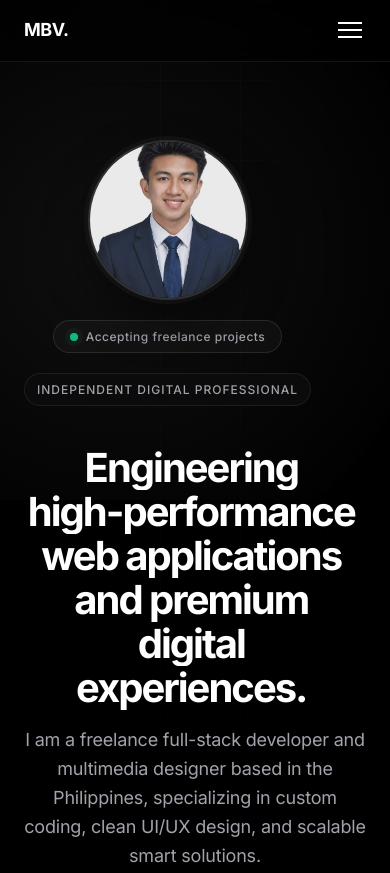
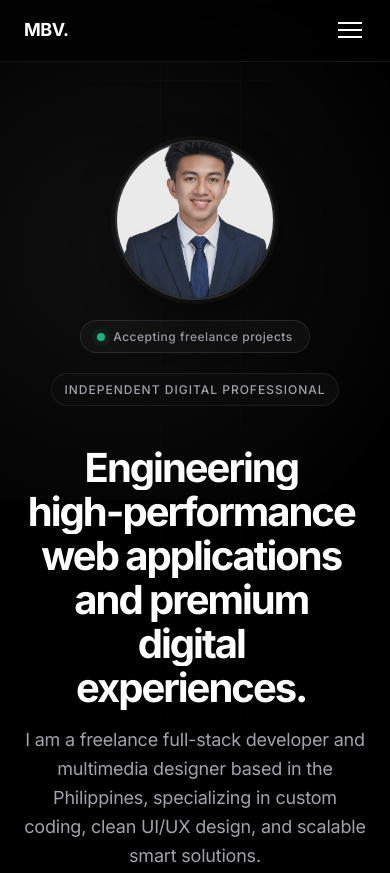
Before and after one commit to markbrian-hue/Portfolio, a plain HTML site: page index.html in a window 390 px wide. Shown: the top 873 px of the page. Drawn offline with nearby package versions, Linux system fonts and the light colour scheme.

Commit message:
Update styles.css

```diff
--- a/styles.css
+++ b/styles.css
@@ -146,7 +146,7 @@ body {
 .btn-nav:hover { background: #d4d4d4; }
 
 /* ==========================================
-   HERO SECTION (Elite Two-Column Layout - FIXED)
+   HERO SECTION (Elite Two-Column Layout)
 ========================================== */
 .hero {
     padding: 180px 0 100px;
@@ -160,7 +160,7 @@ body {
 .hero-flex {
     display: flex;
     flex-direction: row;
-    align-items: flex-start; /* Forces alignment to the absolute top edge */
+    align-items: flex-start; /* Forces alignment to the absolute top edge on desktop */
     justify-content: space-between;
     gap: 60px;
     width: 100%;
@@ -178,7 +178,7 @@ body {
 .hero-left {
     display: flex;
     flex-direction: column;
-    align-items: center; /* Centers badges perfectly underneath the avatar */
+    align-items: center;
     gap: 20px;
     flex-shrink: 0;
 }
@@ -221,10 +221,9 @@ body {
     display: flex;
     flex-direction: column;
     align-items: flex-start;
-    margin-top: 12px; /* Micro-adjustment to perfectly align cap-height of H1 with top of avatar */
+    margin-top: 12px;
 }
 
-/* Strip residual centering */
 .hero-text p, .hero-text .social-links, .hero-text .hero-btns {
     margin-left: 0;
     margin-right: 0;
@@ -240,7 +239,7 @@ body {
     letter-spacing: -0.2px;
 }
 
-/* SOCIAL ICONS (Left Aligned) */
+/* SOCIAL ICONS */
 .social-links { display: flex; gap: 16px; justify-content: flex-start; margin-bottom: 32px; width: 100%; }
 .social-icon {
     width: 44px; height: 44px; border-radius: var(--radius-btn); display: grid; place-items: center;
@@ -252,7 +251,7 @@ body {
     transform: translateY(-2px);
 }
 
-/* BUTTONS (Left Aligned) */
+/* BUTTONS */
 .hero-btns { display: flex; gap: 16px; justify-content: flex-start; flex-wrap: wrap; width: 100%; }
 
 .btn-primary {
@@ -336,8 +335,6 @@ body {
    CONTACT SECTION & FORMS
 ========================================== */
 .contact-section { position: relative; padding: 120px 0; background: var(--bg-1); border-top: 1px solid var(--border); overflow: hidden; }
-
-/* Subtle accent glow behind the contact area */
 .contact-section::before {
     content: ''; position: absolute; top: 50%; left: 50%; transform: translate(-50%, -50%);
     width: 600px; height: 600px; background: radial-gradient(circle, var(--accent-glow) 0%, transparent 70%);
@@ -350,7 +347,6 @@ body {
 .contact-info-card h2 { color: var(--primary); font-size: var(--text-2xl); margin-bottom: 12px; letter-spacing: -1px; }
 .contact-info-card p { font-size: var(--text-sm); margin-bottom: 48px; color: var(--text-body); }
 
-/* Ultra-tight flex columns */
 .contact-item {
     display: flex;
     gap: 16px;
@@ -363,6 +359,7 @@ body {
     gap: 2px;
     margin-top: 2px;
 }
+
 .contact-icon {
     font-size: 1.25rem;
     color: var(--text-muted);
@@ -391,7 +388,9 @@ body {
     text-decoration: none;
     transition: color var(--transition);
 }
-.value a:hover { color: var(--accent-core); }
+.value a:hover {
+    color: var(--accent-core);
+}
 
 .contact-socials { display: flex; gap: 16px; margin-top: 48px; border-top: 1px solid rgba(255,255,255,0.05); padding-top: 32px; }
 
@@ -467,31 +466,46 @@ footer p { font-size: var(--text-sm); color: var(--text-body); }
 .fade-in-up { opacity: 0; transform: translateY(20px); }
 
 /* ==========================================
-   RESPONSIVE LAYOUTS (Perfect Collapsing)
+   RESPONSIVE LAYOUTS (Perfect Collapsing - FIXED)
 ========================================== */
 @media (max-width: 1024px) {
     .hero {
         padding-top: 140px;
         min-height: auto;
-        display: block;
+        display: flex;
+        flex-direction: column;
+        align-items: center;
+        justify-content: center;
     }
+
     .hero-flex {
         flex-direction: column;
+        align-items: center; /* THIS ENSURES EVERYTHING CENTERS ON MOBILE */
+        justify-content: center;
         gap: 40px;
         text-align: center;
     }
+
+    .hero-left {
+        width: 100%;
+        align-items: center;
+    }
+
     .hero-text {
         align-items: center;
         text-align: center;
         margin-top: 0;
     }
+
     .hero-text p {
         margin-left: auto;
         margin-right: auto;
     }
+
     .social-links, .hero-btns {
         justify-content: center;
     }
+
     .hero-image {
         width: 200px;
         height: 200px;
```
